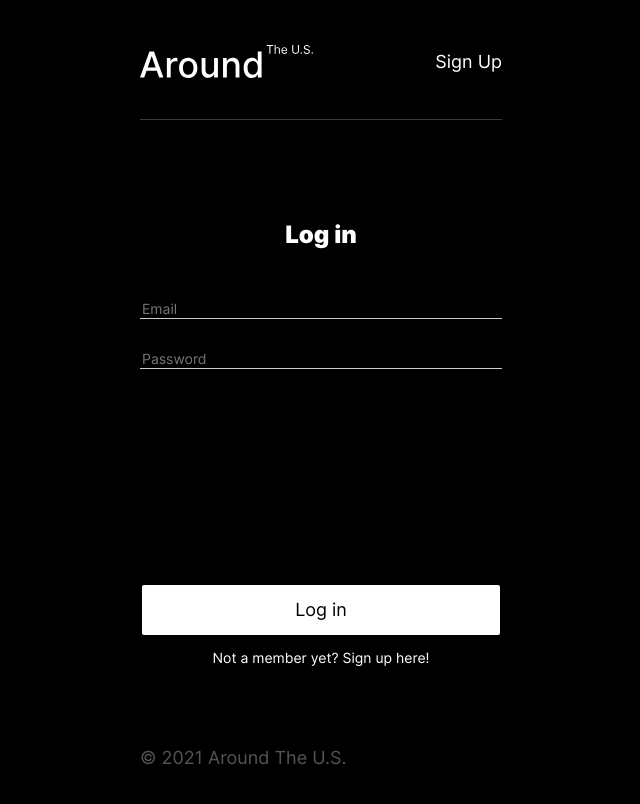
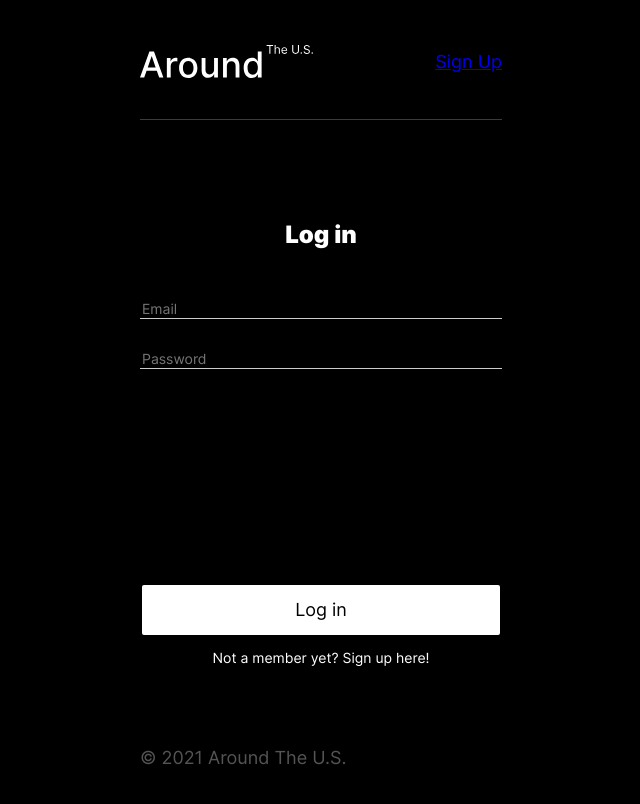
Before and after one commit to JulieBodette/react-around-auth, a React (Create React App) app: page /signin in a window 1280 px wide. Shown: the top 804 px of the page, without its empty margins (319-959 px from the left). Built offline with nearby package versions, Linux system fonts and the light colour scheme; no server answers.

Commit message:
Added Links to the header so it switches pages.

```diff
--- a/src/components/App.js
+++ b/src/components/App.js
@@ -195,15 +195,16 @@ function App() {
 
           <Switch>
             <Route path="/signup">
-            <Header text="Log in"/>
+            <Header text="Log in" link="/signin"/>
               <Register handleSubmit={handleSignUpClick}/>
             </Route>
             <Route path="/signin">
-            <Header text="Sign Up"/>
+            <Header text="Sign Up" link="/signup"/>
               <Login handleSubmit={handleEditAvatarClick}/>
             </Route>
             <ProtectedRoute exact path="/" loggedIn={true}>
-            <Header text="Log out"/>
+            <Header text="Log out" link="/signin"/>
+            {/*note to self: make it so this actually logs the user out, in addition to switching the page they are on */}
               <Main
               onEditProfileClick={handleEditProfileClick}
               onAddPlaceClick={handleEditPlaceClick}
--- a/src/components/Header.js
+++ b/src/components/Header.js
@@ -1,15 +1,21 @@
 //its useful to import the css here
 //import './header.css'
+import {
+  BrowserRouter,
+  Link
+} from "react-router-dom";
 
 //we import the image that it needs
 import header from "../images/Header.svg";
 
-export function Header({text}) {
+export function Header({text, link}) {
   return (
     <header className="header">
       <img className="header__image" src={header} alt="Around the US" />
       {/*we acess the image via variable name {header}*/}
-      <p className="header__login-text">{text}</p>
+
+      <Link to={link} className="header__login-text">{text}</Link>
+
     </header>
   );
 }
```
